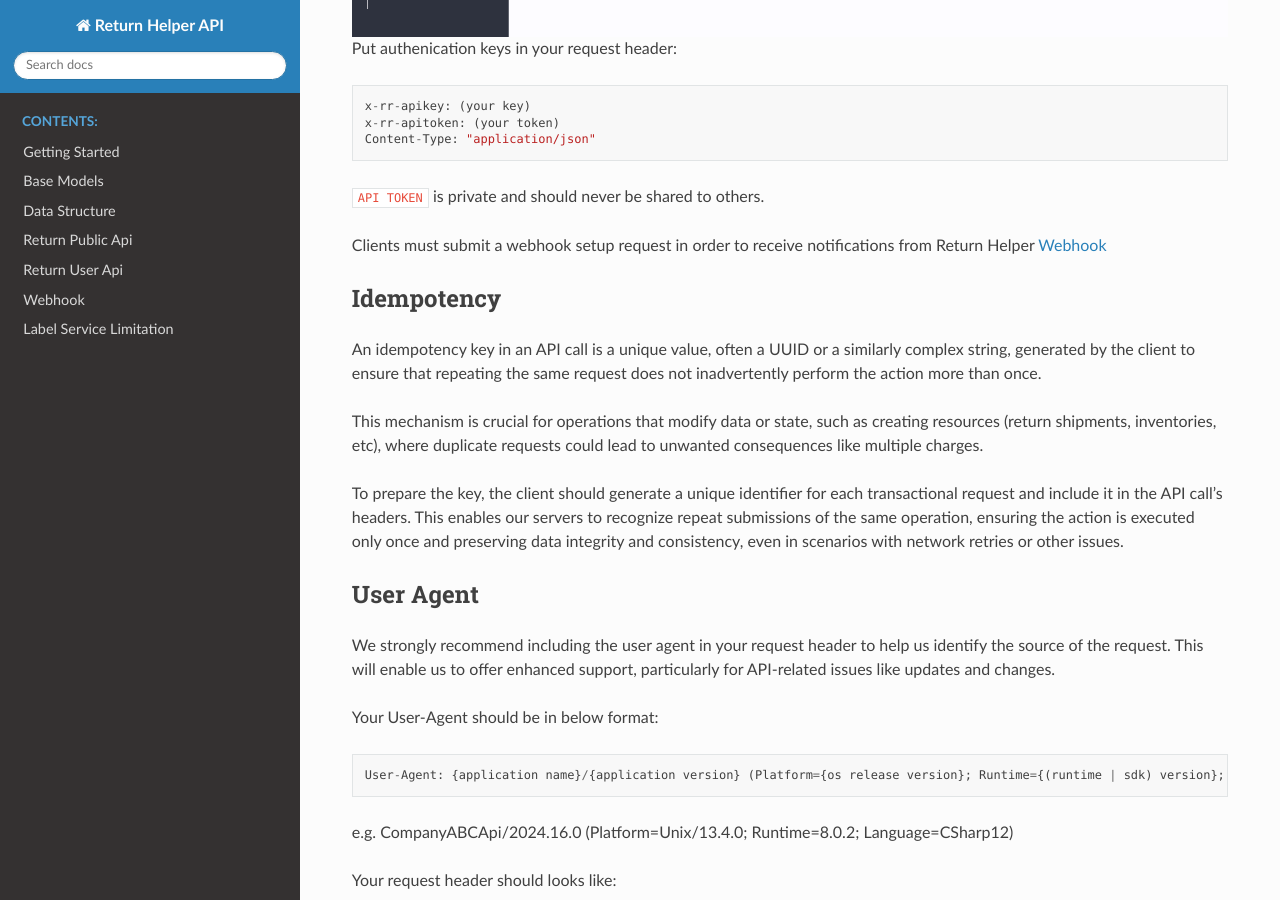
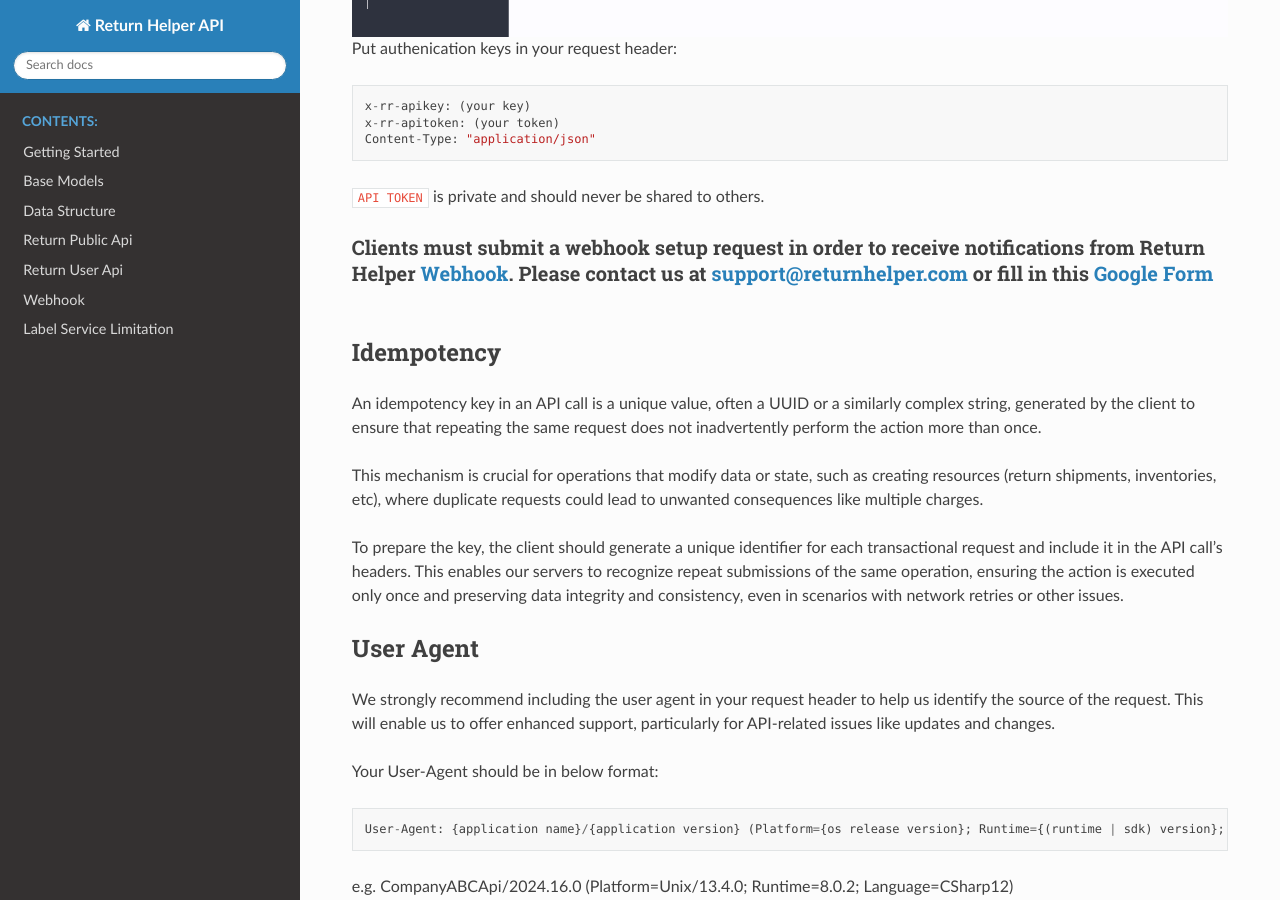
Before and after one commit to ReturnHelper/return-request-api-docs, a Sphinx documentation site: the page built from source/index.rst, in a window 1280 px wide and 900 px high, scrolled down 1656 px. Built offline with Sphinx 7.4.7 and the Read the Docs theme 2.0.0, drawn with Linux system fonts in a browser that asks for light colours.

Commit message:
add: google form link for setting up webhook endpoint

```diff
--- a/source/index.rst
+++ b/source/index.rst
@@ -96,7 +96,9 @@
 
 ``API TOKEN`` is private and should never be shared to others.
 
-Clients must submit a webhook setup request in order to receive notifications from Return Helper :ref:`notification`
+================================================================================================================================================================================================================================================================================
+Clients must submit a webhook setup request in order to receive notifications from Return Helper :ref:`notification`. Please contact us at support@returnhelper.com or fill in this `Google Form <https://docs.google.com/forms/d/1O4Lu4HersNCV8ROKoh1KpKsRD_mYgb7G3CI1fK7IqWE/>`_
+================================================================================================================================================================================================================================================================================
 
 .. _index-Idempotency:
 
```
